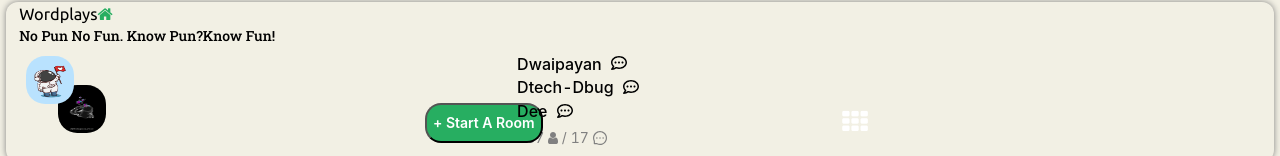
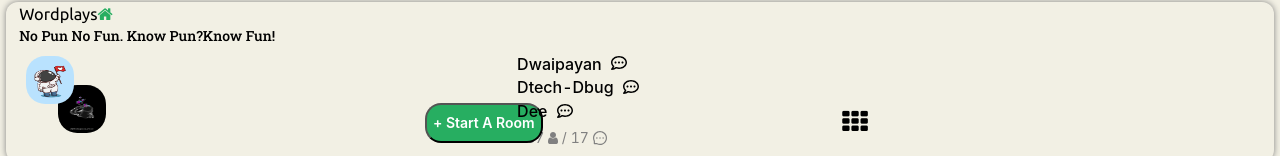
Before and after one commit to Dtech-Dbug/Clubhouse-Roomfeed-Page, a React (Create React App) app in the folder clubhouse-roomfeed/: page / in a window 1280 px wide. Shown: the part 644-800 px from the top of the page. Built offline with nearby package versions, Linux system fonts and the light colour scheme.

Commit message:
Update 🚀: App.js
- passed theme , dark as props to stickyFooter

```diff
--- a/clubhouse-roomfeed/src/App.js
+++ b/clubhouse-roomfeed/src/App.js
@@ -26,7 +26,7 @@ function App() {
 				light={light}
 				color={theme === "#f2f0e4" ? "black" : "white"}
 			/>
-			<StickyFooter />
+			<StickyFooter theme={theme} dark={dark} light={light} />
 			<RoomFeed theme={theme} />
 		</div>
 	);
```
